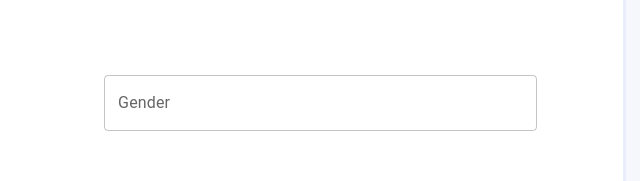
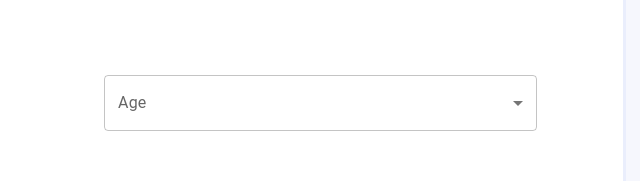
Before and after one commit to abhi19201/React-CRUD-App, a React (Create React App) app: page / in a window 1280 px wide. Shown: the part 221-402 px from the top of the page, without its empty margins (622-1262 px from the left). Built offline with nearby package versions, Linux system fonts and the light colour scheme.

Commit message:
add: material ui

```diff
--- a/src/components/ListItems/ListItems.tsx
+++ b/src/components/ListItems/ListItems.tsx
@@ -1,5 +1,9 @@
 import { useContext } from "react";
 import ListContext from "../../store/listContext";
+import Card from "@mui/material/Card";
+import CardActions from "@mui/material/CardActions";
+import CardContent from "@mui/material/CardContent";
+import Typography from "@mui/material/Typography";
 import "./listItem.css";
 import Button from "@mui/material/Button";
 
@@ -20,22 +24,20 @@ export default function ListItems() {
         <div className='listItems'>
             {ctx.list.map((item, index) => {
                 return (
-                    <div key={item.id}>
-                        <div className="item">
-                            <div>
+                    <Card key={item.id}>
+                        <CardContent className='item'>
+                            <Typography>
                                 Name : <span>{item.name}</span>
-
-                            </div>
-                            <div>
+                            </Typography>
+                            <Typography>
                                 Gender : <span>{item.gender}</span>
-
-                            </div>
-                            <div>
+                            </Typography>
+                            <Typography>
                                 Age : <span>{item.age}</span>
-
-                            </div>
-                        </div>
-                        <div className='buttons'>
+                            </Typography>
+                        </CardContent>
+                        <CardContent className='buttons'>
+                            <CardActions>
                                 <Button
                                     variant='contained'
                                     onClick={() => {
@@ -50,8 +52,9 @@ export default function ListItems() {
                                     }}>
                                     Delete
                                 </Button>
-                        </div>
-                    </div>
+                            </CardActions>
+                        </CardContent>
+                    </Card>
                 );
             })}
         </div>
--- a/src/components/ListItems/listItem.css
+++ b/src/components/ListItems/listItem.css
@@ -21,14 +21,18 @@
     margin: 0.5rem;
 }
 
+.item{
+    display: flex;
+    flex-direction: column;
+}
 
-.item>div{
+.item>p{
     padding: 0.5rem;
     text-align: start;
     font-size: 1.2rem;
 }
 
-.item>div>span{
+.item>p>span{
     font-weight: 700;
     overflow-wrap: anywhere;
 }
--- a/src/components/form/Form.tsx
+++ b/src/components/form/Form.tsx
@@ -1,6 +1,10 @@
 import React, { useState, useContext, useEffect } from "react";
 import ListContext, { ListItemType } from "../../store/listContext";
 import TextField from "@mui/material/TextField";
+import InputLabel from "@mui/material/InputLabel";
+import MenuItem from "@mui/material/MenuItem";
+import FormControl from "@mui/material/FormControl";
+import Select from "@mui/material/Select";
 import Button from "@mui/material/Button";
 import "./form.css";
 
@@ -25,11 +29,11 @@ export default function Form() {
     }, [ctx.editIndex, ctx.list]);
 
     const changeHandler = (
-        e: React.ChangeEvent<HTMLInputElement | HTMLTextAreaElement>,
+        value: string,
         field: string
     ) => {
         setUser((prev) => {
-            return { ...prev, [field]: e.target.value };
+            return { ...prev, [field]: value };
         });
     };
 
@@ -48,25 +52,31 @@ export default function Form() {
     return (
         <div className='form'>
             <TextField
-                id='outlined-basic'
                 label='Name'
                 variant='outlined'
                 value={user.name}
-                onChange={(e) => changeHandler(e, "name")}
+                onChange={(e) => changeHandler(e.target.value, "name")}
             />
-            <TextField
-                id='outlined-basic'
-                label='Gender'
-                variant='outlined'
-                value={user.gender}
-                onChange={(e) => changeHandler(e, "gender")}
-            />
+
+            <FormControl fullWidth>
+                <InputLabel id='demo-simple-select-label'>Age</InputLabel>
+                <Select
+                    value={user.gender}
+                    label='Age'
+                    onChange={(e) => changeHandler(e.target.value, "gender")}>
+                    <MenuItem value='Male'>Male</MenuItem>
+                    <MenuItem value='Female'>Female</MenuItem>
+                </Select>
+            </FormControl>
+
+
             <TextField
                 id='outlined-basic'
                 label='Age'
                 variant='outlined'
+                type="number"
                 value={user.age}
-                onChange={(e) => changeHandler(e, "age")}
+                onChange={(e) => changeHandler(e.target.value, "age")}
             />
 
             <Button
--- a/src/components/form/form.css
+++ b/src/components/form/form.css
@@ -7,6 +7,7 @@
 
 .form > div {
     width: 80%;
+    text-align: start;
 }
 
 .form > button {
```
Lines whose indentation alone changed are shown as unchanged.
